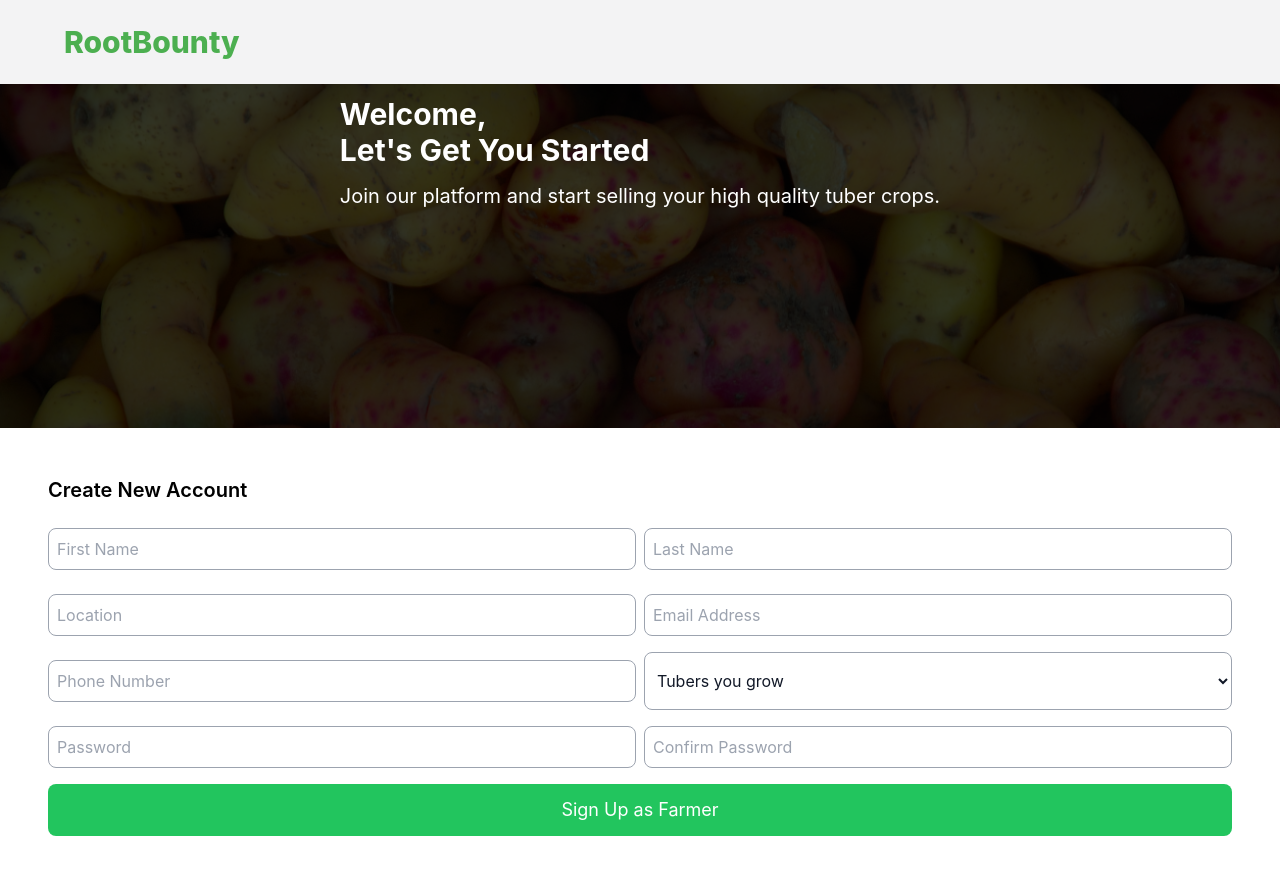
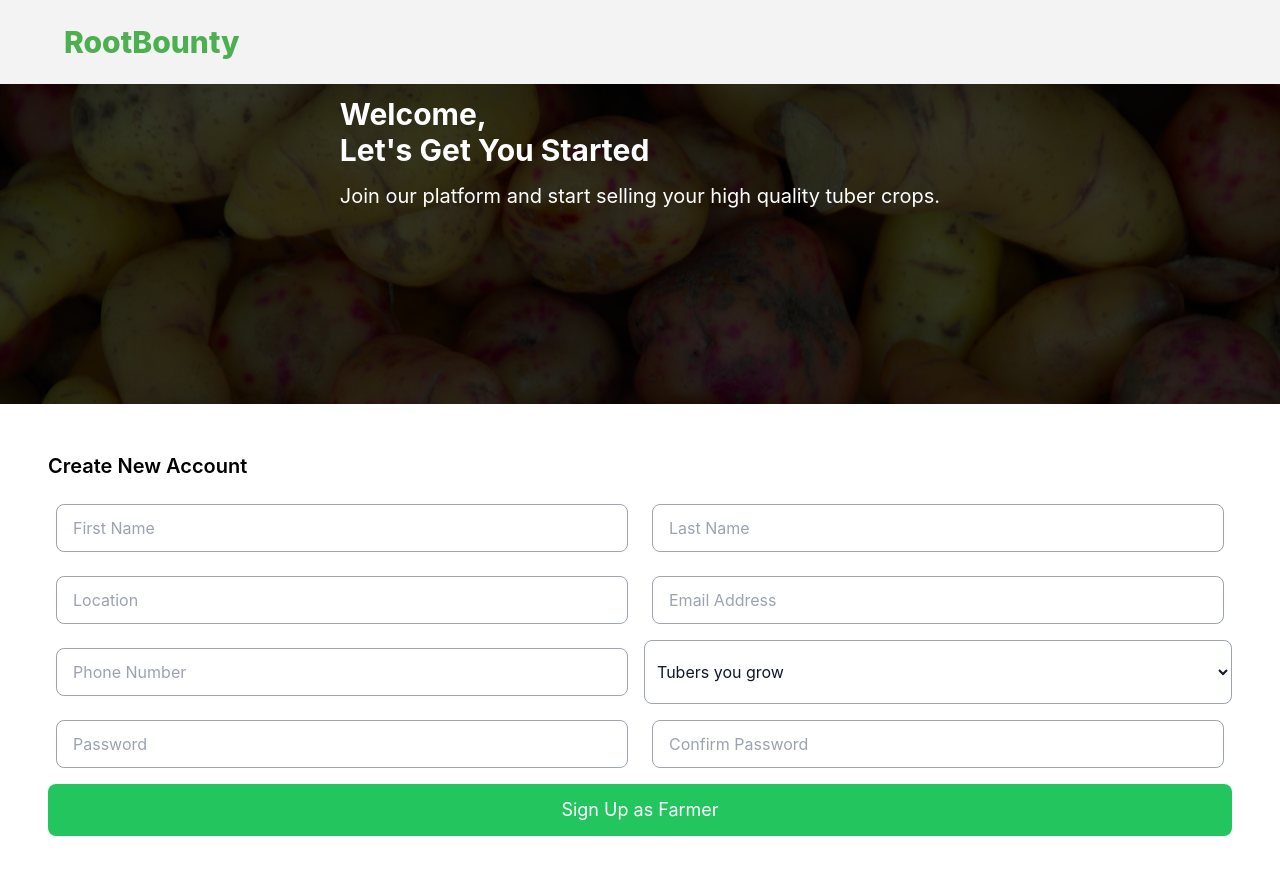
Before and after one commit to paulthadev/rootbounty, a React (Vite) app: page /signupfarmer in a window 1280 px wide. Shown: the top 874 px of the page. Built offline with nearby package versions, Linux system fonts and the light colour scheme.

Commit message:
Refactor CSS to style registration input for autofill

```diff
--- a/src/components/Inputs.jsx
+++ b/src/components/Inputs.jsx
@@ -1,13 +1,14 @@
 /* eslint-disable react/prop-types */
+
 function Inputs({ type, placeholder, className, name, onChange }) {
   return (
-    <div className="py-2">
+    <div className="p-2 ">
       <input
         type={type}
         name={name}
         placeholder={placeholder}
         onChange={onChange}
-        className={`${className} bg-white border outline-none border-gray-400 w-full p-2 rounded-lg text-gray-900`}
+        className={`registrationinput ${className} bg-white border outline-none focus:border-gray-400 input border-gray-400 w-full rounded-lg text-gray-900`}
         required
       />
     </div>
```
